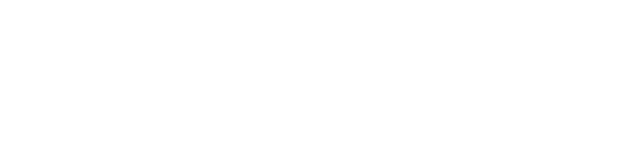
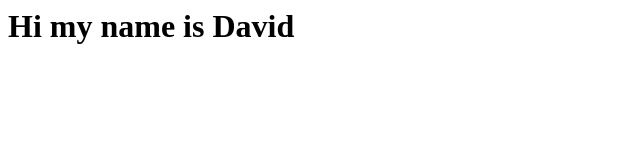
Before and after one commit to scottdrumr/test, a plain HTML site: page index.html in a window 1280 px wide. Shown: the whole page, without its empty margins (0-640 px from the left). Drawn offline with Linux system fonts and the light colour scheme.

Commit message:
added H1 to html

```diff
--- a/assets/css/style.css
+++ b/assets/css/style.css
@@ -0,0 +1,4 @@
+.red {
+    font-size: 56;
+    color:red;
+}
--- a/index.html
+++ b/index.html
@@ -1,6 +1,16 @@
 <html>
-    <head>
+
         <link src="#">
+        <link src="assets/css/style.css">
 
     </head>
+
+    <body>
+        <h1 class="red">Hi my name is David</h1>
+            <div>
+                <header>
+
+                </headerr>
+            </div>
+    </body>
 </html>
```
